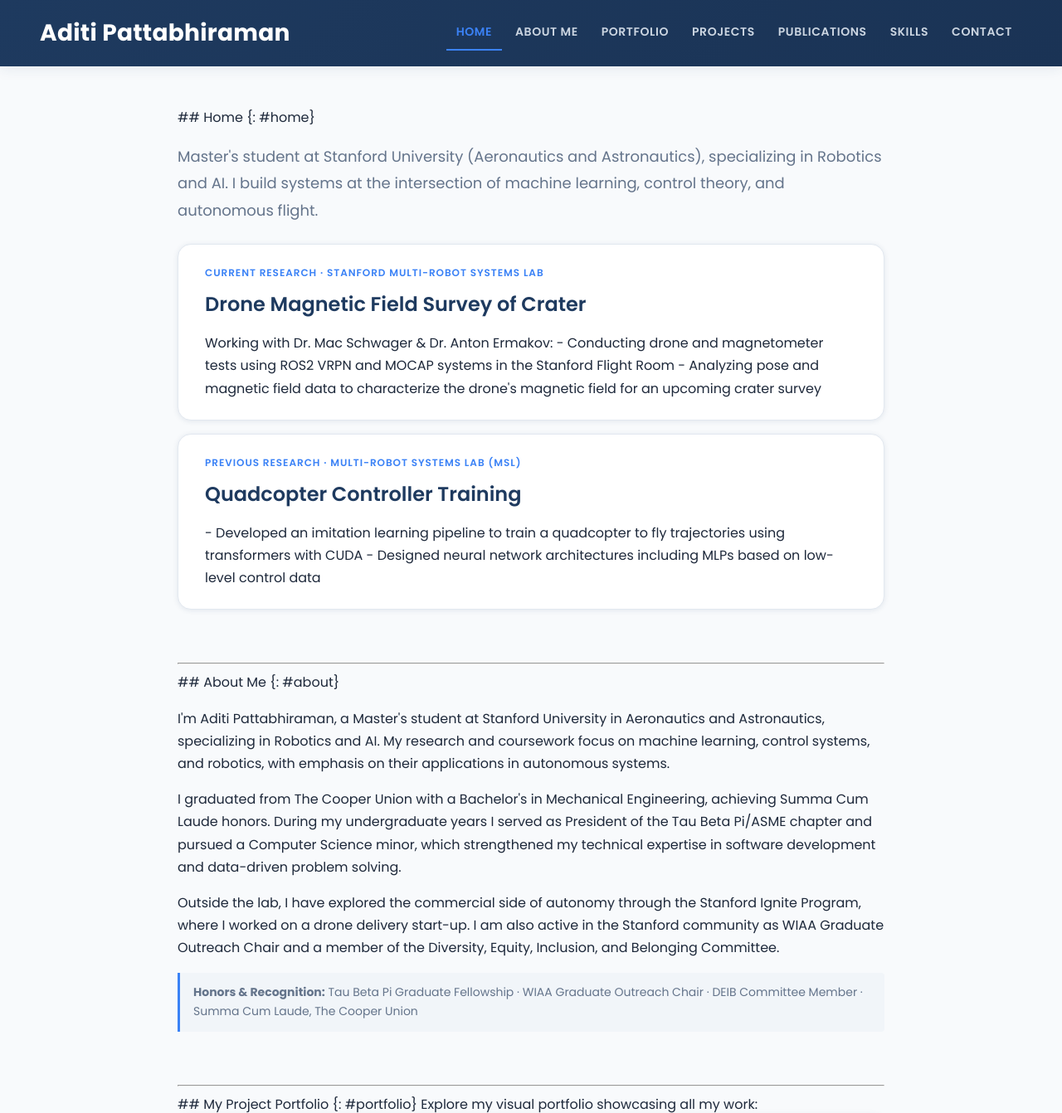
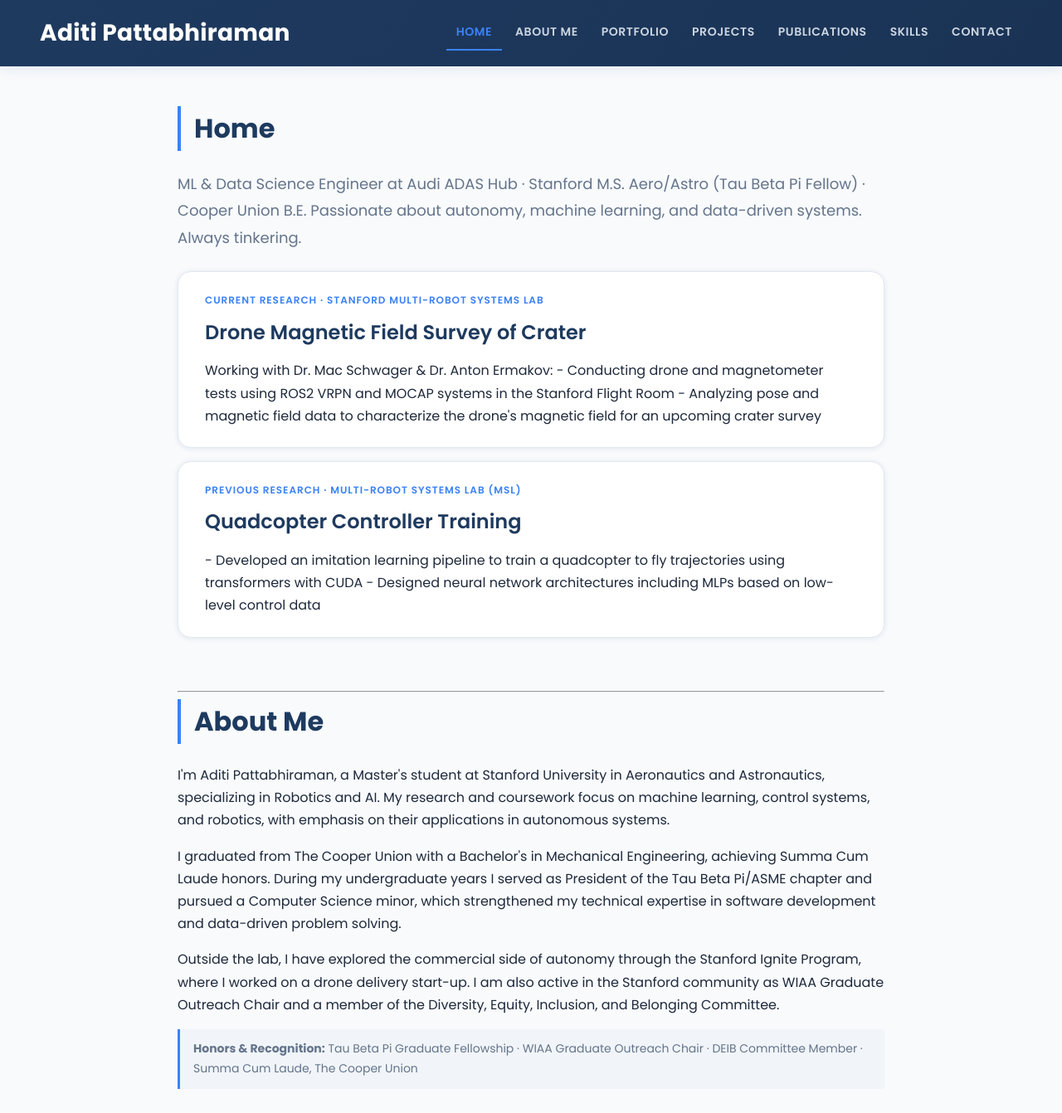
Before and after one commit to aditipattabhiraman/aditipattabhiraman.github.io, a Jekyll site: the page built from index.md, in a window 1280 px wide and 1400 px high, cut to the strip 0-1342 px from the top of the window. Shown: the whole strip at 83% size. Built offline with Jekyll 4.4.1, drawn with Linux system fonts in a browser that asks for light colours; some of the changed text lies outside the part shown.

Commit message:
Fix heading formatting and update content across site
- Replace all kramdown {: #id} attribute syntax with plain <h2 id="..."> tags to prevent rendering errors inside HTML div blocks
- Update Home tagline with current role at Audi ADAS Hub, degrees, and interests
- Fix project card course labels: AA222 (Genetic Algorithm), AA228 (Blackjack), Advanced Controls at Cooper Union (Turtlebot)
- Remove inferred skills (Open3D, OnShape, ANSYS, Gazebo, NeRF, VMware, OpenGL)
- Add confirmed skills: Docker, Podman, Databricks, React

https://claude.ai/code/session_01TDToRLVpd8ivEftbgrYq4p

```diff
--- a/index.md
+++ b/index.md
@@ -5,10 +5,9 @@ title: "Aditi Pattabhiraman"
 
 <div class="section-wrapper" data-section="home">
 
-## Home
-{: #home}
+<h2 id="home">Home</h2>
 
-<p class="section-lead">Master's student at Stanford University (Aeronautics and Astronautics), specializing in Robotics and AI. I build systems at the intersection of machine learning, control theory, and autonomous flight.</p>
+<p class="section-lead">ML & Data Science Engineer at Audi ADAS Hub &middot; Stanford M.S. Aero/Astro (Tau Beta Pi Fellow) &middot; Cooper Union B.E. Passionate about autonomy, machine learning, and data-driven systems. Always tinkering.</p>
 
 <div class="card">
 <div class="card-meta">Current Research · Stanford Multi-Robot Systems Lab</div>
@@ -36,8 +35,7 @@ Working with Dr. Mac Schwager & Dr. Anton Ermakov:
 
 <div class="section-wrapper" data-section="about">
 
-## About Me
-{: #about}
+<h2 id="about">About Me</h2>
 
 <p>I'm Aditi Pattabhiraman, a Master's student at Stanford University in Aeronautics and Astronautics, specializing in Robotics and AI. My research and coursework focus on machine learning, control systems, and robotics, with emphasis on their applications in autonomous systems.</p>
 <p>I graduated from The Cooper Union with a Bachelor's in Mechanical Engineering, achieving Summa Cum Laude honors. During my undergraduate years I served as President of the Tau Beta Pi/ASME chapter and pursued a Computer Science minor, which strengthened my technical expertise in software development and data-driven problem solving.</p>
@@ -51,8 +49,7 @@ Working with Dr. Mac Schwager & Dr. Anton Ermakov:
 
 <div class="section-wrapper" data-section="portfolio">
 
-## My Project Portfolio
-{: #portfolio}
+<h2 id="portfolio">My Project Portfolio</h2>
 
 Explore my visual portfolio showcasing all my work:
 
@@ -68,8 +65,7 @@ Explore my visual portfolio showcasing all my work:
 
 <div class="section-wrapper" data-section="projects">
 
-## Projects
-{: #projects}
+<h2 id="projects">Projects</h2>
 
 <div class="card">
 <div class="card-meta">Current · Stanford Multi-Robot Systems Lab</div>
@@ -92,7 +88,7 @@ Explore my visual portfolio showcasing all my work:
 </div>
 
 <div class="card">
-<div class="card-meta">Stanford AA228 / CS238</div>
+<div class="card-meta">Stanford AA222 · Optimization</div>
 <div class="card-title">Genetic Algorithm Optimization for Virtual Flight</div>
 
 - Optimized virtual flying creatures using genetic algorithms with tournament selection, crossover, and mutation
@@ -101,7 +97,7 @@ Explore my visual portfolio showcasing all my work:
 </div>
 
 <div class="card">
-<div class="card-meta">Stanford CS221</div>
+<div class="card-meta">Stanford AA228 · Decision Making Under Uncertainty</div>
 <div class="card-title">Can We Win Blackjack?</div>
 
 - Implemented Q-learning and SARSA agents for playing Blackjack with policy visualizations
@@ -110,7 +106,7 @@ Explore my visual portfolio showcasing all my work:
 </div>
 
 <div class="card">
-<div class="card-meta">Stanford AA174 / CS237</div>
+<div class="card-meta">Advanced Controls · Cooper Union</div>
 <div class="card-title">Turtlebot Navigation</div>
 
 - Designed Pure Pursuit and Model Predictive Controllers using Python in a ROS2 environment for Turtlebot4
@@ -124,8 +120,7 @@ Explore my visual portfolio showcasing all my work:
 
 <div class="section-wrapper" data-section="publications">
 
-## Publications
-{: #publications}
+<h2 id="publications">Publications</h2>
 
 <div class="card">
 
@@ -145,8 +140,7 @@ M. Baglione et al., "Validation of Energy Savings from a Condenser Water Supply
 
 <div class="section-wrapper" data-section="skills">
 
-## Skills
-{: #skills}
+<h2 id="skills">Skills</h2>
 
 **Programming Languages**
 
@@ -185,11 +179,14 @@ M. Baglione et al., "Validation of Energy Savings from a Condenser Water Supply
       <span class="skill-tag">ROS2</span>
       <span class="skill-tag">CUDA</span>
       <span class="skill-tag">OpenCV</span>
-      <span class="skill-tag">Open3D</span>
       <span class="skill-tag">NumPy</span>
       <span class="skill-tag">Pandas</span>
       <span class="skill-tag">Jupyter</span>
       <span class="skill-tag">Anaconda</span>
+      <span class="skill-tag">Docker</span>
+      <span class="skill-tag">Podman</span>
+      <span class="skill-tag">Databricks</span>
+      <span class="skill-tag">React</span>
       <span class="skill-tag">GitHub</span>
     </div>
   </div>
@@ -201,8 +198,6 @@ M. Baglione et al., "Validation of Energy Savings from a Condenser Water Supply
       <span class="skill-tag">Reinforcement Learning</span>
       <span class="skill-tag">Neural Networks</span>
       <span class="skill-tag">SLAM</span>
-      <span class="skill-tag">NeRF</span>
-      <span class="skill-tag">Gazebo</span>
     </div>
   </div>
   <div class="skill-category">
@@ -212,8 +207,6 @@ M. Baglione et al., "Validation of Energy Savings from a Condenser Water Supply
       <span class="skill-tag">Arduino</span>
       <span class="skill-tag">MOCAP</span>
       <span class="skill-tag">SolidWorks</span>
-      <span class="skill-tag">OnShape</span>
-      <span class="skill-tag">ANSYS</span>
       <span class="skill-tag">3D Printing</span>
     </div>
   </div>
@@ -223,10 +216,8 @@ M. Baglione et al., "Validation of Energy Savings from a Condenser Water Supply
       <span class="skill-tag">Linux</span>
       <span class="skill-tag">Ubuntu</span>
       <span class="skill-tag">WSL</span>
-      <span class="skill-tag">VMware</span>
       <span class="skill-tag">VS Code</span>
       <span class="skill-tag">Blender</span>
-      <span class="skill-tag">OpenGL</span>
     </div>
   </div>
 </div>
@@ -237,8 +228,7 @@ M. Baglione et al., "Validation of Energy Savings from a Condenser Water Supply
 
 <div class="section-wrapper" data-section="contact">
 
-## Contact
-{: #contact}
+<h2 id="contact">Contact</h2>
 
 I'm open to research collaborations, project discussions, and opportunities in robotics and autonomous systems. Feel free to reach out.
 
```
